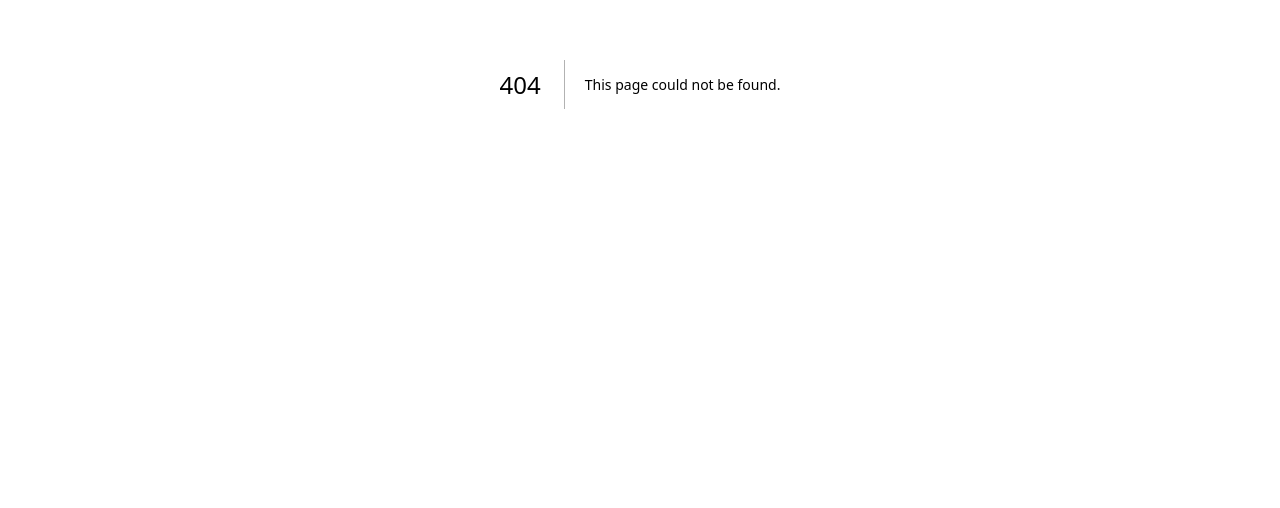
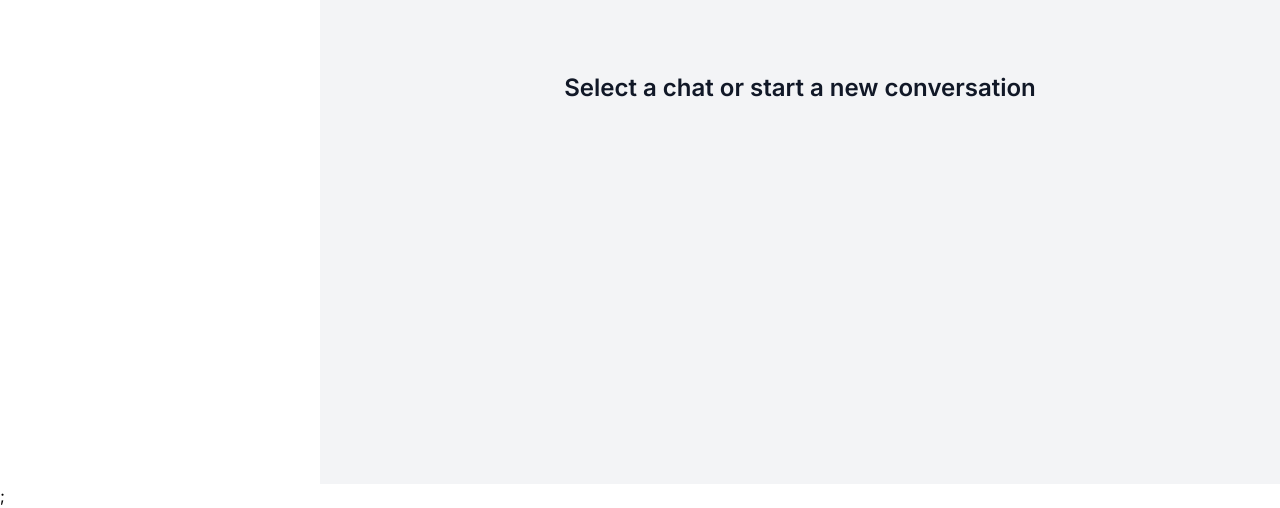
Before and after one commit to angelDova/Council-Talk, a Next.js app: page /users in a window 1280 px wide. Before the commit this address had no page. Shown: the part 316-824 px from the top of the page. Before the commit the page ends 800 px from the top, so only its background shows below. Built offline with nearby package versions, Linux system fonts and the light colour scheme.

Commit message:
third commit

```diff
--- a/app/(site)/components/AuthForm.tsx
+++ b/app/(site)/components/AuthForm.tsx
@@ -3,19 +3,28 @@
 import Button from "@/app/components/Button";
 import Input from "@/app/components/input/Input";
 
-import { useCallback, useState } from "react";
+import { useCallback, useEffect, useState } from "react";
 import { FieldValues, SubmitHandler, useForm } from "react-hook-form";
 import AuthSocialButton from "./AuthSocialButton";
 import { BsGithub, BsGoogle } from "react-icons/bs";
 import axios from "axios";
 import { toast } from "react-hot-toast";
-import { signIn } from "next-auth/react";
+import { signIn, useSession } from "next-auth/react";
+import { useRouter } from "next/navigation";
 
 type Variant = "LOGIN" | "REGISTER";
 
 const AuthForm = () => {
+  const session = useSession();
+  const router = useRouter();
   const [variant, setVariant] = useState<Variant>("LOGIN");
   const [isLoading, setIsLoading] = useState(false);
+
+  useEffect(() => {
+    if (session?.status === "authenticated") {
+      router.push("/users");
+    }
+  }, [session?.status, router]);
 
   const toggleVariant = useCallback(() => {
     if (variant === "LOGIN") {
@@ -43,6 +52,7 @@
     if (variant === "REGISTER") {
       axios
         .post("/api/register", data)
+        .then(() => signIn("credentials", data))
         .catch(() => toast.error("Something went wrong!"))
         .finally(() => setIsLoading(false));
     }
@@ -59,6 +69,7 @@
 
           if (callback?.ok && !callback?.error) {
             toast.success("Logged in!");
+            router.push("/users");
           }
         })
         .finally(() => setIsLoading(false));
--- /dev/null
+++ b/app/components/EmptyState.tsx
@@ -0,0 +1,13 @@
+const EmptyState = () => {
+  return (
+    <div className="px-4 py-10 sm:px-6 lg:px-8 h-full flex justify-center items-center bg-gray-100">
+      <div className="text-center items-center flex flex-col">
+        <h3 className="mt-2 text-2xl font-semibold text-gray-900">
+          Select a chat or start a new conversation
+        </h3>
+      </div>
+    </div>
+  );
+};
+
+export default EmptyState;
--- /dev/null
+++ b/app/components/sidebar/Sidebar.tsx
@@ -0,0 +1,5 @@
+async function Sidebar({ children }: { children: React.ReactNode }) {
+  return <div className="h-full">{children}</div>;
+}
+
+export default Sidebar;
--- /dev/null
+++ b/app/context/AuthContext.tsx
@@ -0,0 +1,11 @@
+"use client";
+
+import { SessionProvider } from "next-auth/react";
+
+interface AuthContextProps {
+  children: React.ReactNode;
+}
+
+export default function AuthContext({ children }: AuthContextProps) {
+  return <SessionProvider>{children}</SessionProvider>;
+}
--- a/app/layout.tsx
+++ b/app/layout.tsx
@@ -3,6 +3,7 @@
 import { Inter } from "next/font/google";
 
 import ToasterContext from "./context/ToasterContext";
+import AuthContext from "./context/AuthContext";
 
 const inter = Inter({ subsets: ["latin"] });
 
@@ -19,8 +20,10 @@
   return (
     <html lang="en">
       <body className={inter.className}>
-        <ToasterContext />
-        {children}
+        <AuthContext>
+          <ToasterContext />
+          {children}
+        </AuthContext>
       </body>
     </html>
   );
--- /dev/null
+++ b/app/users/layout.tsx
@@ -0,0 +1,16 @@
+import Sidebar from "../components/sidebar/Sidebar";
+
+export default async function UsersLayout({
+  children,
+}: {
+  children: React.ReactNode;
+}) {
+  return (
+    // @ts-expect-error Server Component
+    <Sidebar>
+      <div className="h-full">{children}</div>;
+    </Sidebar>
+  );
+}
+
+// 2:16:30
--- /dev/null
+++ b/app/users/page.tsx
@@ -0,0 +1,11 @@
+import EmptyState from "../components/EmptyState";
+
+const Users = () => {
+  return (
+    <div className="hidden lg:block lg:pl-80 h-full">
+      <EmptyState />
+    </div>
+  );
+};
+
+export default Users;
```
Also changed, not shown: middleware.ts (added, +11 -0 lines).
